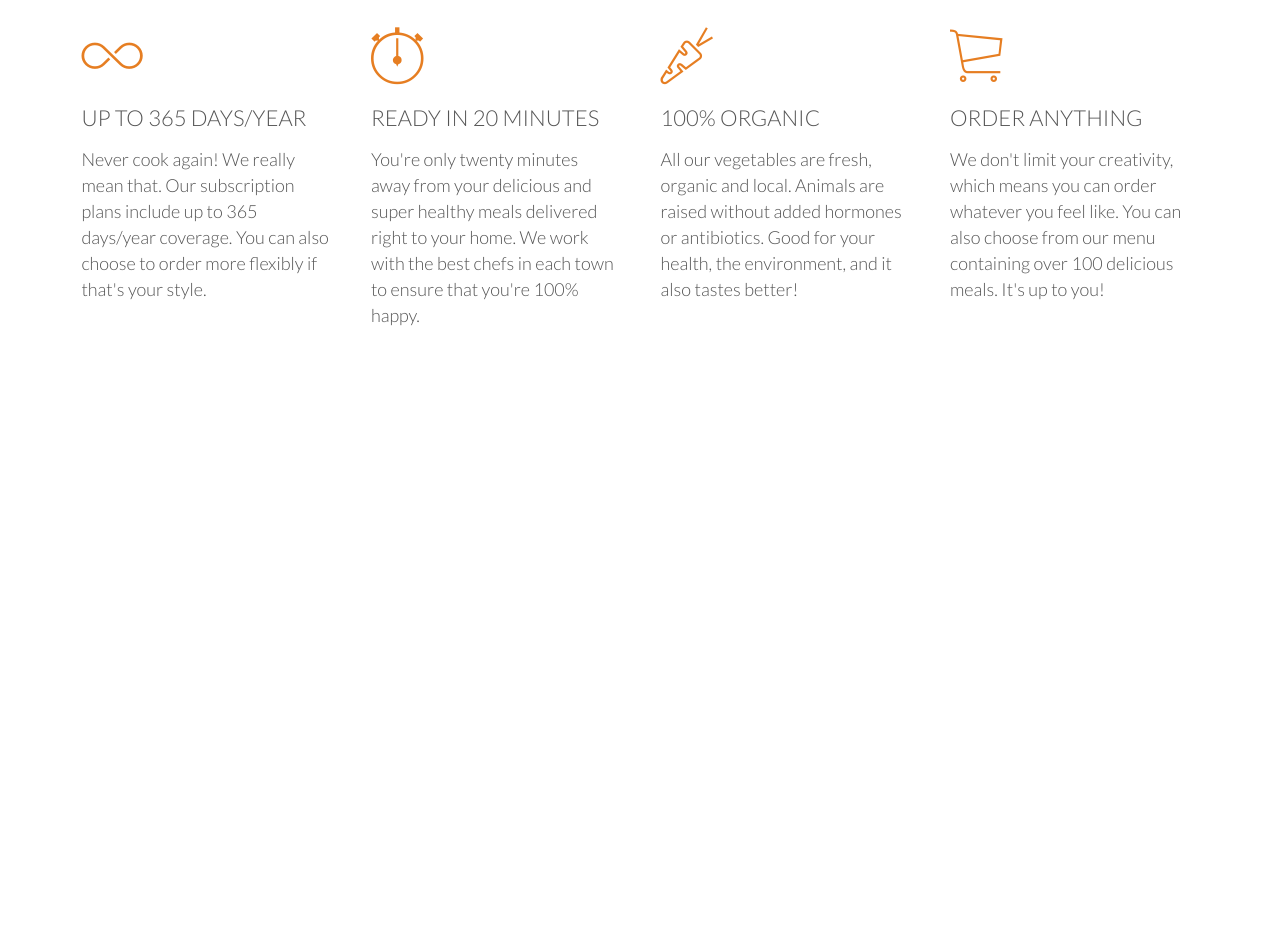
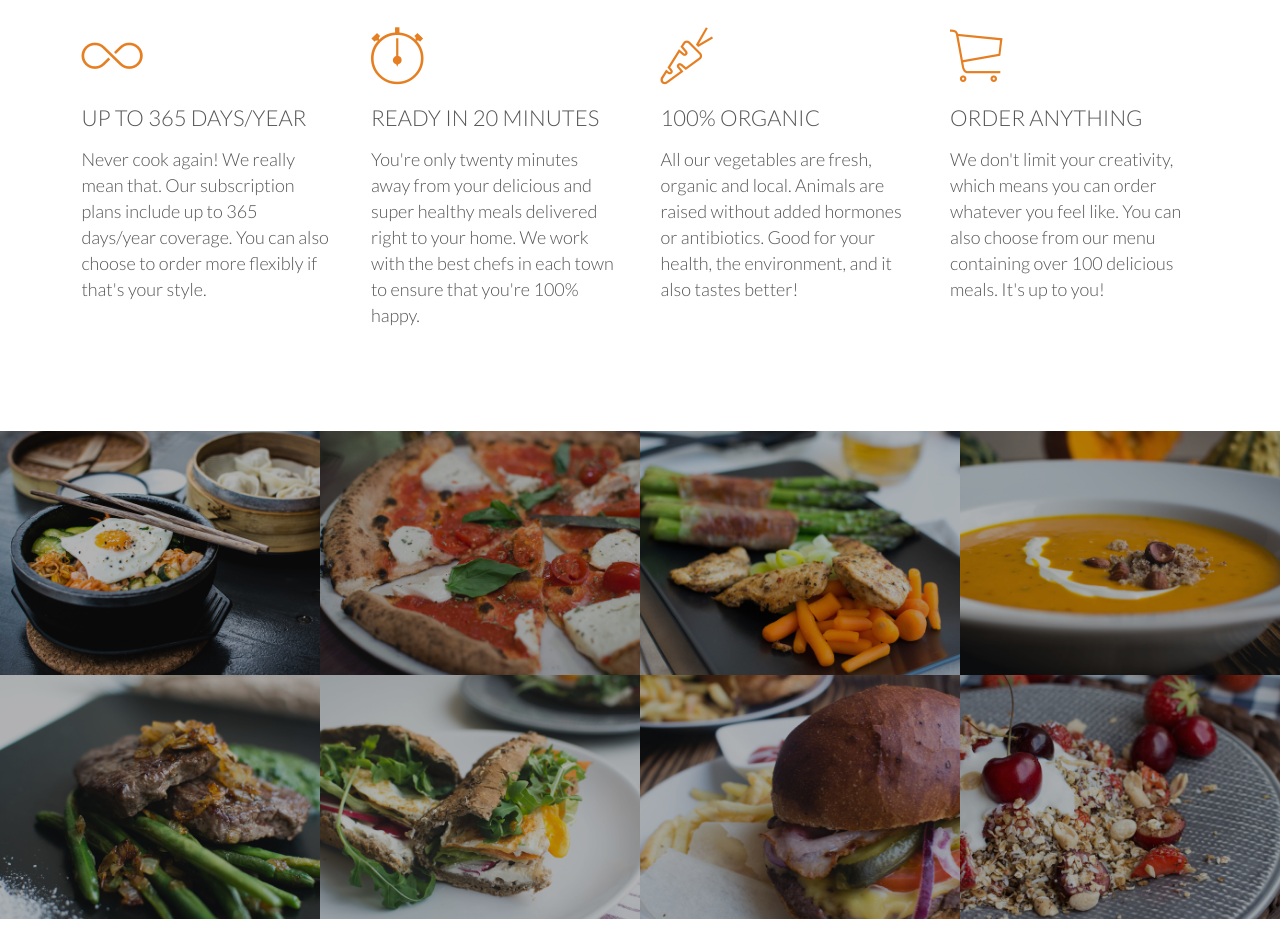
Before and after one commit to Katarina1330/omnifood, a plain HTML site: page index.html in a window 1280 px wide. Shown: the part 1083-2025 px from the top of the page. Before the commit the page ends 1514 px from the top, so only its background shows below. Drawn offline with Linux system fonts and the light colour scheme; files whose address does not match are found by name.

Commit message:
Added section meals

```diff
--- a/index.html
+++ b/index.html
@@ -59,6 +59,53 @@
             </div>
         </div>
     </section>
+
+    <section class="section-meals">
+        <ul class="meals-showcase clearfix">
+            <li>
+                <figure class="meal-photo">
+                    <img src="resources/img/1.jpg" alt="Korean bibimbap with egg and vegetables">
+                </figure>
+            </li>
+            <li>
+                <figure class="meal-photo">
+                    <img src="resources/img/2.jpg" alt="Simple italian pizza with cherry tomatoes">
+                </figure>
+            </li>
+            <li>
+                <figure class="meal-photo">
+                    <img src="resources/img/3.jpg" alt="Chicken breast steak with vegetables">
+                </figure>
+            </li>
+            <li>
+                <figure class="meal-photo">
+                    <img src="resources/img/4.jpg" alt="Autumn pumpkin soup">
+                </figure>
+            </li>
+        </ul>
+        <ul class="meals-showcase clearfix">
+            <li>
+                <figure class="meal-photo">
+                    <img src="resources/img/5.jpg" alt="Paleo beef steak with vegetables">
+                </figure>
+            </li>
+            <li>
+                <figure class="meal-photo">
+                    <img src="resources/img/6.jpg" alt="Healthy baguette with egg and vegetables">
+                </figure>
+            </li>
+            <li>
+                <figure class="meal-photo">
+                    <img src="resources/img/7.jpg" alt="Burger with cheddar and bacon">
+                </figure>
+            </li>
+            <li>
+                <figure class="meal-photo">
+                    <img src="resources/img/8.jpg" alt="Granola with cherries and strawberries">
+                </figure>
+            </li>
+        </ul>
+    </section>
 </body>
 
 </html>
--- a/resources/css/style.css
+++ b/resources/css/style.css
@@ -19,6 +19,18 @@ html {
     font-weight: 300;
     font-size: 20px;
     text-rendering: optimizeLegibility;
+}
+
+.clearfix {
+    zoom: 1
+}
+
+.clearfix::after {
+    content: '.';
+    clear: both;
+    display: block;
+    height: 0;
+    visibility: hidden;
 }
 
 
@@ -222,3 +234,47 @@ header {
 .section-features .long-copy {
     margin-bottom: 30px;
 }
+
+
+/* --------------------------------------------------------------- */
+
+
+/* MEALS */
+
+
+/* --------------------------------------------------------------- */
+
+.section-meals {
+    padding: 0;
+}
+
+.meals-showcase {
+    list-style: none;
+    width: 100%;
+}
+
+.meals-showcase li {
+    display: block;
+    float: left;
+    width: 25%;
+}
+
+.meal-photo {
+    width: 100%;
+    margin: 0;
+    overflow: hidden;
+    background-color: #000;
+}
+
+.meal-photo img {
+    opacity: 0.7;
+    width: 100%;
+    height: auto;
+    transform: scale(1.15);
+    transition: transform 0.5s, opacity 0.5s;
+}
+
+.meal-photo img:hover {
+    transform: scale(1.03);
+    opacity: 1;
+}
```
